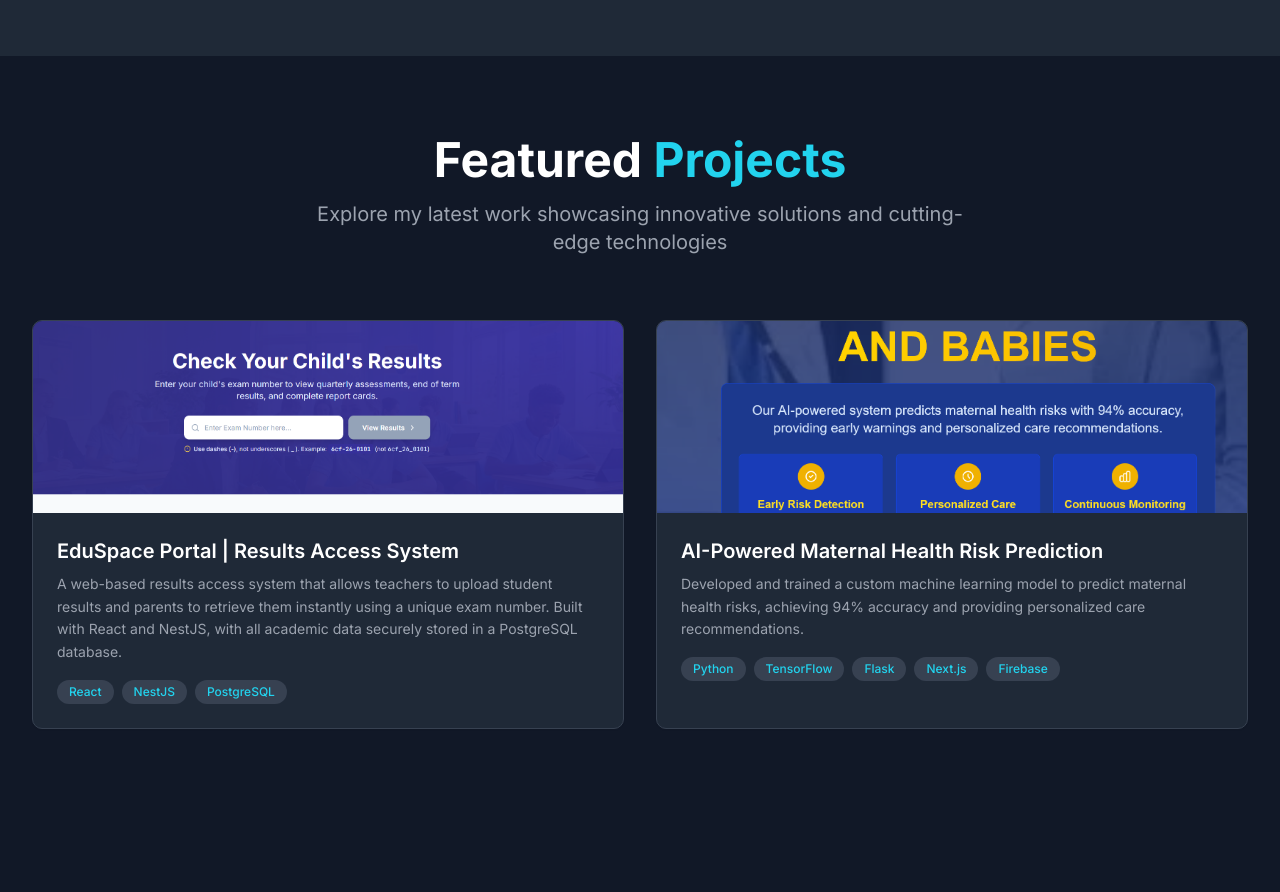
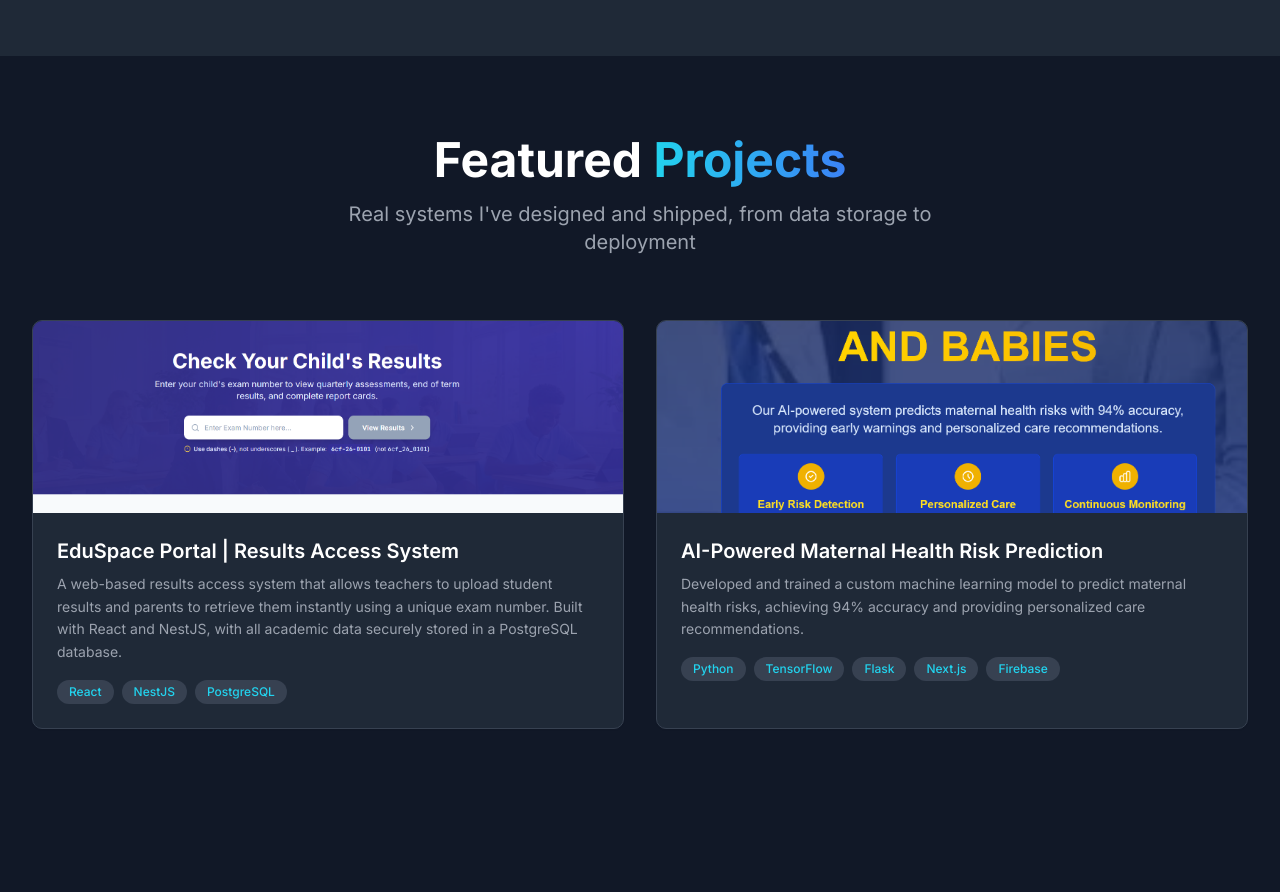
Before and after one commit to mzati-dev/wadimkweza-portfolio, a React (Vite) app: page / in a window 1280 px wide. Shown: the part 2160-3052 px from the top of the page. Built offline with nearby package versions, Linux system fonts and the light colour scheme.

Commit message:
Enhance project section header and description
Updated the project section header and description for improved clarity and visual appeal.

```diff
--- a/src/components/Projects.tsx
+++ b/src/components/Projects.tsx
@@ -95,10 +95,10 @@ const Projects: React.FC = () => {
       <div className="max-w-7xl mx-auto px-4 sm:px-6 lg:px-8">
         <div className="text-center mb-16">
           <h2 className="text-4xl md:text-5xl font-bold text-white mb-4">
-            Featured <span className="text-cyan-400">Projects</span>
+            Featured <span className="text-transparent bg-clip-text bg-gradient-to-r from-cyan-400 to-blue-500">Projects</span>
           </h2>
           <p className="text-xl text-gray-400 max-w-2xl mx-auto">
-            Explore my latest work showcasing innovative solutions and cutting-edge technologies
+            Real systems I've designed and shipped, from data storage to deployment
           </p>
         </div>
 
@@ -113,3 +113,120 @@ const Projects: React.FC = () => {
 };
 
 export default Projects;
+
+
+// import React from 'react';
+// import ProjectCard from './ProjectCard';
+
+// const Projects: React.FC = () => {
+//   const projects = [
+
+//     {
+//       title: "EduSpace Portal | Results Access System ",
+//       description: "A web-based results access system that allows teachers to upload student results and parents to retrieve them instantly using a unique exam number. Built with React and NestJS, with all academic data securely stored in a PostgreSQL database.",
+//       image: "/image/eduspace-portal.png",
+//       technologies: ["React", "NestJS", "PostgreSQL"],
+//       liveUrl: "https://portal.mzatinova.com/",
+//       // githubUrl: "https://github.com/mzati-dev/eduspace-portal-frontend.git"
+//     },
+//     {
+//       title: "AI-Powered Maternal Health Risk Prediction",
+//       description: "Developed and trained a custom machine learning model to predict maternal health risks, achieving 94% accuracy and providing personalized care recommendations.",
+//       // --- ACTION NEEDED: Replace this with your REAL project image URL ---
+//       image: "/image/maternal-health-preview.png",
+//       technologies: ["Python", "TensorFlow", "Flask", "Next.js", "Firebase"],
+//       // Your live URL is correctly placed here.
+//       liveUrl: "https://maternal-frontend.vercel.app",
+//       // We set this to "#" since you want to keep the code private. The ProjectCard will hide the button.
+//       // githubUrl: "https://github.com/mzati-dev/maternal-frontend"
+//     },
+//     // {
+//     //   title: "Eduspace Marketplace | Online Tutor & Lesson Platform ",
+//     //   description: "Architecting a full-stack e-learning platform for teachers to sell lessons and for students to find tutor.",
+//     //   // --- ACTION NEEDED: Replace this with your REAL project image URL ---
+//     //   image: "/image/eduspace-marketplace.png",
+//     //   technologies: ["Next.js", "NestJS", "PostgreSQL", "Tailwind CSS"],
+//     //   // Set to "#" because it's not ready for a public demo yet.
+//     //   liveUrl: "https://edumarketplace.mzatinova.com/",
+//     //   // githubUrl: "https://github.com/mzati-dev/eduspace-marketplace-frontend.git"
+//     // },
+
+//     // // --- CHANGE 1: Moved this project to the top ---
+//     // {
+//     //   title: "AI-Powered Analytics",
+//     //   description: "Machine learning dashboard for data visualization and predictive analytics, leveraging TensorFlow models to provide real-time insights from complex datasets.", // Minor description enhancement
+//     //   image: "https://d64gsuwffb70l.cloudfront.net/68adc6976e048bfc8e4946f2_1756219086456_cdd135ea.webp",
+//     //   technologies: ["Python", "TensorFlow", "D3.js", "Flask"],
+//     //   liveUrl: "#https://maternal-frontend.vercel.app",
+//     //   githubUrl: "#"
+//     // },
+//     // // --- CHANGE 2: Moved this project to second place and enhanced it ---
+//     // {
+//     //   title: "Cryptocurrency Tracker",
+//     //   // --- Explicitly mention the AI technique used ---
+//     //   description: "Real-time crypto portfolio tracker featuring price alerts and trading recommendations generated by a PyTorch-based LSTM model trained on historical market data.",
+//     //   image: "https://d64gsuwffb70l.cloudfront.net/68adc6976e048bfc8e4946f2_1756219092471_5cb65fae.webp",
+//     //   // --- Add the AI technology to the list ---
+//     //   technologies: ["React", "Redux", "WebSocket", "PyTorch"],
+//     //   liveUrl: "#",
+//     //   githubUrl: "#"
+//     // },
+//     // // --- CHANGE 3: Enhanced this project description to include an AI feature ---
+//     // {
+//     //   title: "E-Commerce Platform",
+//     //   description: "Full-stack solution with React and Node.js, featuring an AI-powered recommendation engine built with Scikit-learn to personalize user shopping experiences.",
+//     //   image: "https://d64gsuwffb70l.cloudfront.net/68adc6976e048bfc8e4946f2_1756219082548_75ef00cf.webp",
+//     //   // --- Add the AI technology to the list ---
+//     //   technologies: ["React", "Node.js", "MongoDB", "Scikit-learn"],
+//     //   liveUrl: "#",
+//     //   githubUrl: "#"
+//     // },
+//     // {
+//     //   title: "Mobile Banking App",
+//     //   description: "Secure mobile banking application with biometric authentication, transaction history, and budget tracking features.",
+//     //   image: "https://d64gsuwffb70l.cloudfront.net/68adc6976e048bfc8e4946f2_1756219088529_408d05c8.webp",
+//     //   technologies: ["React Native", "Express", "PostgreSQL"],
+//     //   liveUrl: "#",
+//     //   githubUrl: "#"
+//     // },
+//     // {
+//     //   title: "Social Media Dashboard",
+//     //   description: "Comprehensive social media management platform with scheduling, analytics, and multi-platform posting capabilities.",
+//     //   image: "https://d64gsuwffb70l.cloudfront.net/68adc6976e048bfc8e4946f2_1756219090448_57a69fd4.webp",
+//     //   technologies: ["Angular", "TypeScript", "GraphQL"],
+//     //   liveUrl: "#",
+//     //   githubUrl: "#"
+//     // },
+//     //  {
+//     //   title: "Task Management App",
+//     //   description: "Collaborative project management tool with real-time updates, drag-and-drop functionality, and team collaboration features.",
+//     //   image: "https://d64gsuwffb70l.cloudfront.net/68adc6976e048bfc8e4946f2_1756219084438_435d8574.webp",
+//     //   technologies: ["Vue.js", "Firebase", "Tailwind CSS"],
+//     //   liveUrl: "#",
+//     //   githubUrl: "#"
+//     // },
+//   ];
+
+//   return (
+//     <section id="projects" className="py-20 bg-gray-900">
+//       <div className="max-w-7xl mx-auto px-4 sm:px-6 lg:px-8">
+//         <div className="text-center mb-16">
+//           <h2 className="text-4xl md:text-5xl font-bold text-white mb-4">
+//             Featured <span className="text-cyan-400">Projects</span>
+//           </h2>
+//           <p className="text-xl text-gray-400 max-w-2xl mx-auto">
+//             Explore my latest work showcasing innovative solutions and cutting-edge technologies
+//           </p>
+//         </div>
+
+//         <div className="grid grid-cols-1 md:grid-cols-2 lg:grid-cols-2 gap-8">
+//           {projects.map((project, index) => (
+//             <ProjectCard key={index} {...project} />
+//           ))}
+//         </div>
+//       </div>
+//     </section>
+//   );
+// };
+
+// export default Projects;
```
